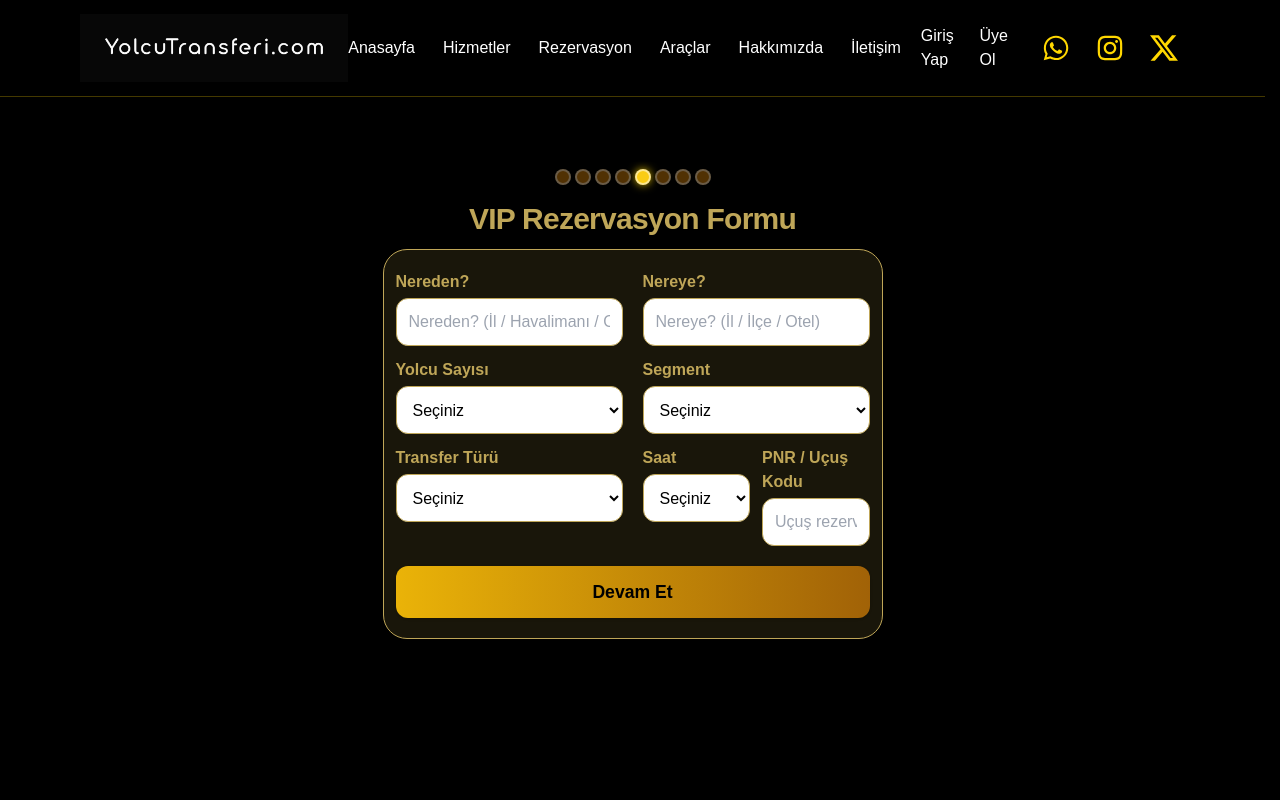
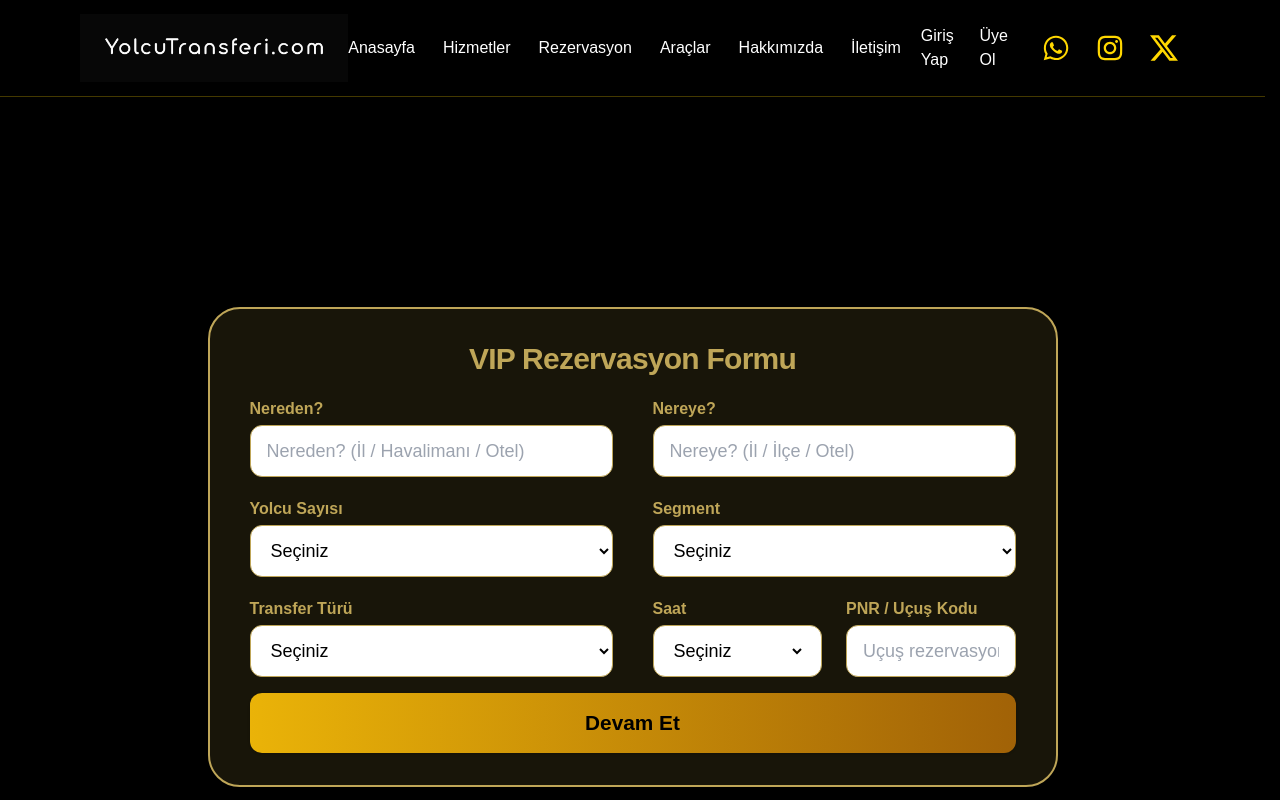
Before and after one commit to haliltayfur/yolcutransferi, a Next.js app: page /rezervasyon in a window 1280 px wide. Shown: the top 800 px of the page. Built offline with nearby package versions, Linux system fonts and the light colour scheme.

Commit message:
Update RezervasyonForm.jsx

```diff
--- a/app/rezervasyon/RezervasyonForm.jsx
+++ b/app/rezervasyon/RezervasyonForm.jsx
@@ -1,6 +1,7 @@
 // === Dosya: app/rezervasyon/RezervasyonForm.jsx ===
 "use client";
 import { useState } from "react";
+import { useRouter } from "next/navigation";
 
 const saatler = [];
 for (let h = 0; h < 24; ++h)
@@ -11,7 +12,8 @@ function isAirport(str) {
   return /havalimanı|airport|uçuş/i.test(str);
 }
 
-export default function RezervasyonPage() {
+export default function RezervasyonForm() {
+  const router = useRouter();
   const [from, setFrom] = useState("");
   const [to, setTo] = useState("");
   const [people, setPeople] = useState("");
@@ -40,48 +42,26 @@ export default function RezervasyonPage() {
     if (pnrRequired && !pnr) err.pnr = "PNR zorunlu!";
     setErrors(err);
     if (Object.keys(err).length > 0) return;
-    // Yönlendirme, API işlemi veya başka bir şey buradan yapılabilir.
+    // Buradan sonra yönlendirme veya API işlemi yapabilirsin.
+    // router.push(`/rezervasyon/ozet?...`)
   }
 
   return (
-    <div className="min-h-screen w-full bg-black flex flex-col items-center justify-start pt-2 pb-8">
-      {/* Noktalar ve Başlık */}
-      <div className="w-full flex flex-col items-center justify-center mt-0">
-        {/* Dots (simülasyon, sliderdan kopyalayabilirsin) */}
-        <div className="flex justify-center gap-1 mt-0 mb-4" style={{ pointerEvents: "none" }}>
-          {[...Array(8)].map((_, i) => (
-            <div
-              key={i}
-              className={`w-4 h-4 rounded-full ${i === 4 ? "bg-yellow-400" : "bg-yellow-700 opacity-50"}`}
-              style={{
-                border: "2px solid #fff8",
-                boxShadow: i === 4 ? "0 0 8px #FFD700cc" : undefined
-              }}
-            />
-          ))}
-        </div>
-        <h1 className="font-extrabold text-[#bfa658] tracking-tight text-center text-2xl md:text-3xl mb-3 select-none">
-          VIP Rezervasyon Formu
-        </h1>
-      </div>
-      {/* FORM */}
     <form
       onSubmit={handleSubmit}
       autoComplete="on"
-        className="w-full max-w-[500px] bg-[#19160a] border border-[#bfa658] rounded-3xl shadow-2xl px-3 py-5 flex flex-col gap-3 relative overflow-hidden"
-        style={{
-          boxSizing: "border-box",
-          marginTop: 0,
-          marginBottom: 0,
-        }}
+      className="w-full max-w-[850px] flex flex-col justify-center items-center border-2 border-[#bfa658] rounded-[32px] bg-[rgba(25,22,10,0.96)] px-6 md:px-10 py-8 shadow-lg"
     >
-        <div className="grid grid-cols-1 md:grid-cols-2 gap-x-5 gap-y-3">
+      <h1 className="font-extrabold text-[#bfa658] tracking-tight text-center font-quicksand text-2xl md:text-3xl mb-5">
+        VIP Rezervasyon Formu
+      </h1>
+      <div className="w-full grid grid-cols-1 md:grid-cols-2 gap-x-10 gap-y-5">
         <div>
           <label className="font-bold text-[#bfa658] mb-1 block">Nereden?</label>
           <input type="text" value={from} onChange={e => setFrom(e.target.value)}
             placeholder="Nereden? (İl / Havalimanı / Otel)"
-              className="w-full bg-[#fff] text-black border border-[#bfa658] rounded-xl px-3 py-3 text-base"
-              style={{ height: 48 }}
+            className="w-full bg-[#fff] text-black border border-[#bfa658] rounded-xl px-4 py-3 text-lg"
+            style={{ height: 52 }}
             autoComplete="address-level2"
           />
         </div>
@@ -89,16 +69,16 @@ export default function RezervasyonPage() {
           <label className="font-bold text-[#bfa658] mb-1 block">Nereye?</label>
           <input type="text" value={to} onChange={e => setTo(e.target.value)}
             placeholder="Nereye? (İl / İlçe / Otel)"
-              className="w-full bg-[#fff] text-black border border-[#bfa658] rounded-xl px-3 py-3 text-base"
-              style={{ height: 48 }}
+            className="w-full bg-[#fff] text-black border border-[#bfa658] rounded-xl px-4 py-3 text-lg"
+            style={{ height: 52 }}
             autoComplete="address-level2"
           />
         </div>
         <div>
           <label className="font-bold text-[#bfa658] mb-1 block">Yolcu Sayısı</label>
           <select value={people} onChange={e => setPeople(e.target.value)}
-              className="w-full bg-[#fff] text-black border border-[#bfa658] rounded-xl px-3 py-3 text-base"
-              style={{ height: 48 }}>
+            className="w-full bg-[#fff] text-black border border-[#bfa658] rounded-xl px-4 py-3 text-lg"
+            style={{ height: 52 }}>
             <option value="">Seçiniz</option>
             {Array.from({ length: 24 }, (_, i) => i + 1).map(val =>
               <option key={val} value={val}>{val}</option>
@@ -108,8 +88,8 @@ export default function RezervasyonPage() {
         <div>
           <label className="font-bold text-[#bfa658] mb-1 block">Segment</label>
           <select value={segment} onChange={e => setSegment(e.target.value)}
-              className="w-full bg-[#fff] text-black border border-[#bfa658] rounded-xl px-3 py-3 text-base"
-              style={{ height: 48 }}>
+            className="w-full bg-[#fff] text-black border border-[#bfa658] rounded-xl px-4 py-3 text-lg"
+            style={{ height: 52 }}>
             <option value="">Seçiniz</option>
             <option value="Ekonomik">Ekonomik</option>
             <option value="Lüks">Lüks</option>
@@ -119,8 +99,8 @@ export default function RezervasyonPage() {
         <div>
           <label className="font-bold text-[#bfa658] mb-1 block">Transfer Türü</label>
           <select value={transfer} onChange={e => setTransfer(e.target.value)}
-              className="w-full bg-[#fff] text-black border border-[#bfa658] rounded-xl px-3 py-3 text-base"
-              style={{ height: 48 }}>
+            className="w-full bg-[#fff] text-black border border-[#bfa658] rounded-xl px-4 py-3 text-lg"
+            style={{ height: 52 }}>
             <option value="">Seçiniz</option>
             <option value="VIP Havalimanı Transferi">VIP Havalimanı Transferi</option>
             <option value="Şehirler Arası Transfer">Şehirler Arası Transfer</option>
@@ -131,18 +111,27 @@ export default function RezervasyonPage() {
             <option value="Düğün vb Organizasyonlar">Düğün vb Organizasyonlar</option>
           </select>
         </div>
-          <div className="flex flex-row gap-x-3">
+        <div className="flex flex-row gap-x-6">
           <div className="flex-1">
             <label className="font-bold text-[#bfa658] mb-1 block">Saat</label>
+            <div
+              tabIndex={0}
+              className="w-full bg-[#fff] text-black border border-[#bfa658] rounded-xl px-4 py-3 text-lg cursor-pointer flex items-center"
+              style={{ height: 52 }}
+              onClick={() => document.getElementById("saat-picker").focus()}
+            >
               <select
+                id="saat-picker"
                 value={time}
                 onChange={e => setTime(e.target.value)}
-                className="w-full bg-[#fff] text-black border border-[#bfa658] rounded-xl px-3 py-3 text-base"
-                style={{ height: 48 }}
+                className="bg-transparent border-0 outline-none text-black w-full text-lg"
+                style={{ padding: 0, height: "1.7em" }}
+                tabIndex={-1}
               >
                 <option value="">Seçiniz</option>
                 {saatler.map(saat => <option key={saat} value={saat}>{saat}</option>)}
               </select>
+            </div>
           </div>
           <div className="flex-1">
             <label className="font-bold text-[#bfa658] mb-1 block">PNR / Uçuş Kodu</label>
@@ -151,27 +140,22 @@ export default function RezervasyonPage() {
               value={pnr}
               onChange={e => setPnr(e.target.value)}
               placeholder="Uçuş rezervasyon kodu"
-                className="w-full bg-[#fff] text-black border border-[#bfa658] rounded-xl px-3 py-3 text-base"
-                style={{ height: 48 }}
+              className="w-full bg-[#fff] text-black border border-[#bfa658] rounded-xl px-4 py-3 text-lg"
+              style={{ height: 52 }}
             />
           </div>
         </div>
       </div>
-        {/* Hatalar */}
-        {Object.values(errors).length > 0 &&
-          <div className="text-red-400 text-sm mt-2">{Object.values(errors).join(" | ")}</div>
-        }
-        {/* Buton */}
       <button
         type="submit"
-          className="w-full bg-gradient-to-r from-yellow-500 to-yellow-700 text-black font-bold py-3 mt-2 rounded-xl text-xl shadow hover:scale-105 transition"
-          style={{ fontSize: "1.1rem" }}
+        className="w-full bg-gradient-to-r from-yellow-500 to-yellow-700 text-black font-bold py-4 mt-4 rounded-xl text-xl shadow hover:scale-105 transition"
+        style={{
+          fontSize: "1.3rem",
+        }}
       >
         Devam Et
       </button>
     </form>
-    </div>
   );
 }
-
 // === Dosya SONU: app/rezervasyon/RezervasyonForm.jsx ===
```
Lines whose indentation alone changed are shown as unchanged.
